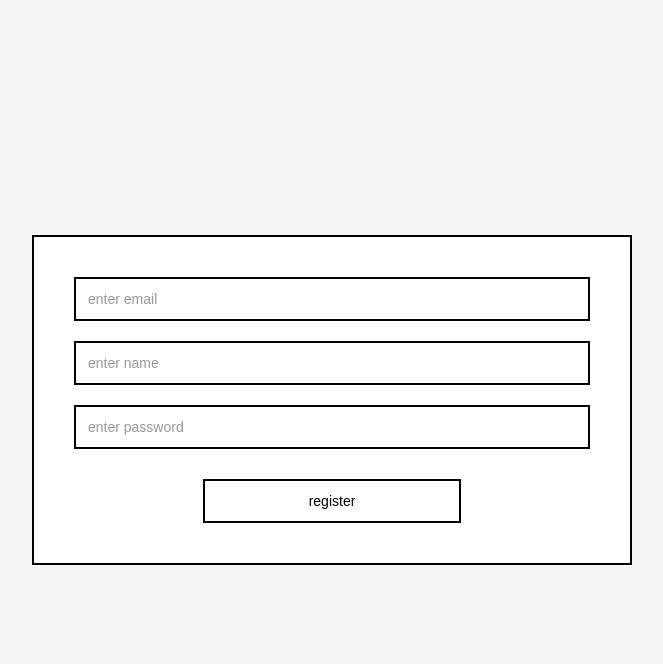
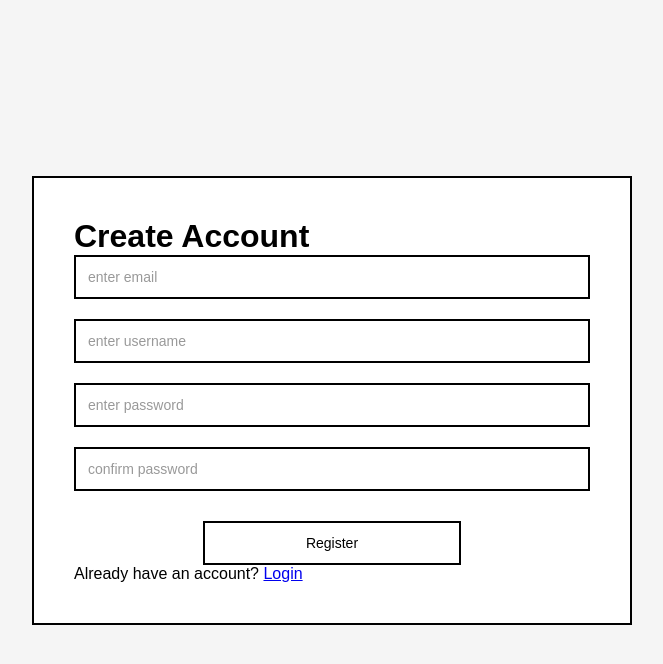
Before and after one commit to IHaveNoIdea-HAH/Software-Development-Assignment-1, a Flask app: page /register in a window 1280 px wide. Shown: the top 664 px of the page, without its empty margins (308-971 px from the left). Run offline with Flask 2, Linux system fonts and the light colour scheme.

Commit message:
fixes for register and login
they now work and reigsters things

```diff
--- a/backend/app/templates/register.html
+++ b/backend/app/templates/register.html
@@ -8,24 +8,33 @@
 </head>
 <body>
     <div class="register-container">
+        <h1>Create Account</h1>
 
+        <form id="register-form">
+            <div class="form-group">
+                <input type="email" id="email" name="email" placeholder="enter email" required>
+            </div>
 
-        <div class="form-group">
-            <input type="email" id="register_email" placeholder="enter email" required>
-        </div>
+            <div class="form-group">
+                <input type="text" id="username" name="username" placeholder="enter username" required>
+            </div>
 
-        <div class="form-group">
-            <input type="text" id="register_name" placeholder="enter name" required>
-        </div>
+            <div class="form-group">
+                <input type="password" id="password" name="password" placeholder="enter password" required>
+            </div>
 
-        <div class="form-group">
-            <input type="password" id="register_password" placeholder="enter password" required>
-        </div>
+            <div class="form-group">
+                <input type="password" id="confirm" name="confirm" placeholder="confirm password" required>
+            </div>
 
-        <button type="submit">register</button>
+            <button type="submit">Register</button>
+        </form>
 
-        <div id="register_result"></div>
+        <div id="register-message"></div>
 
+        <p class="login-link-container">
+            Already have an account? <a id="login-link" href="/login">Login</a>
+        </p>
     </div>
     <script src="http://localhost:5000/static/js/registerpageJava.js"></script>
 </body>
```
Also changed, not shown: backend/app/templates/login.html (+6 -4 lines).
